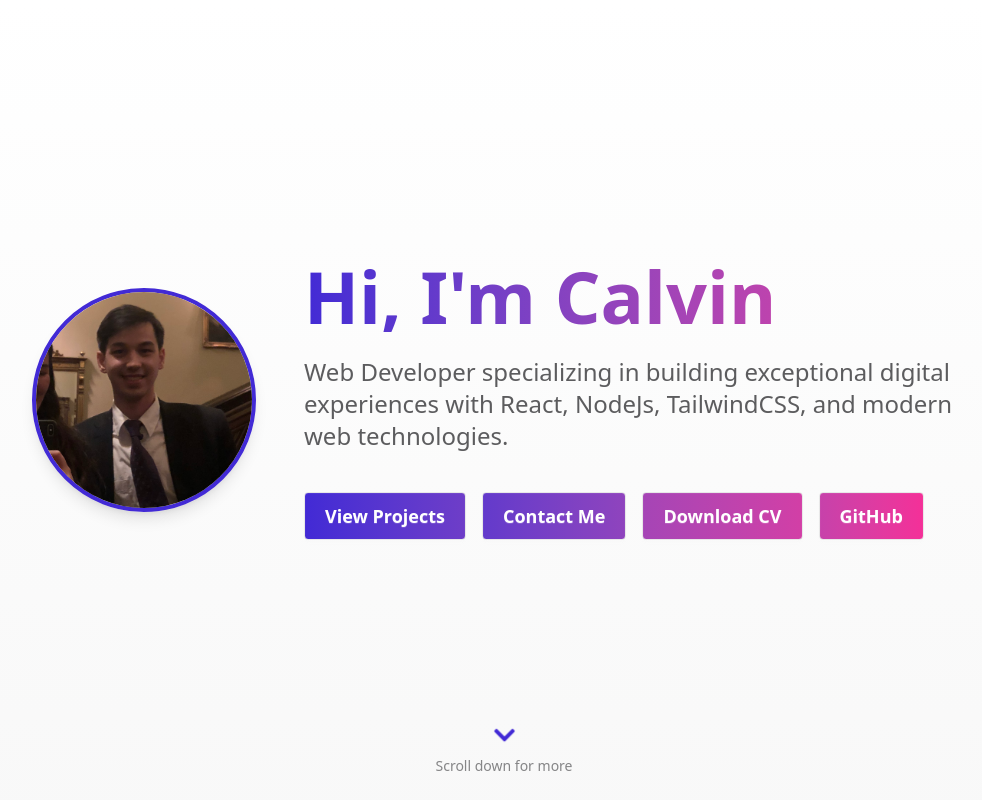
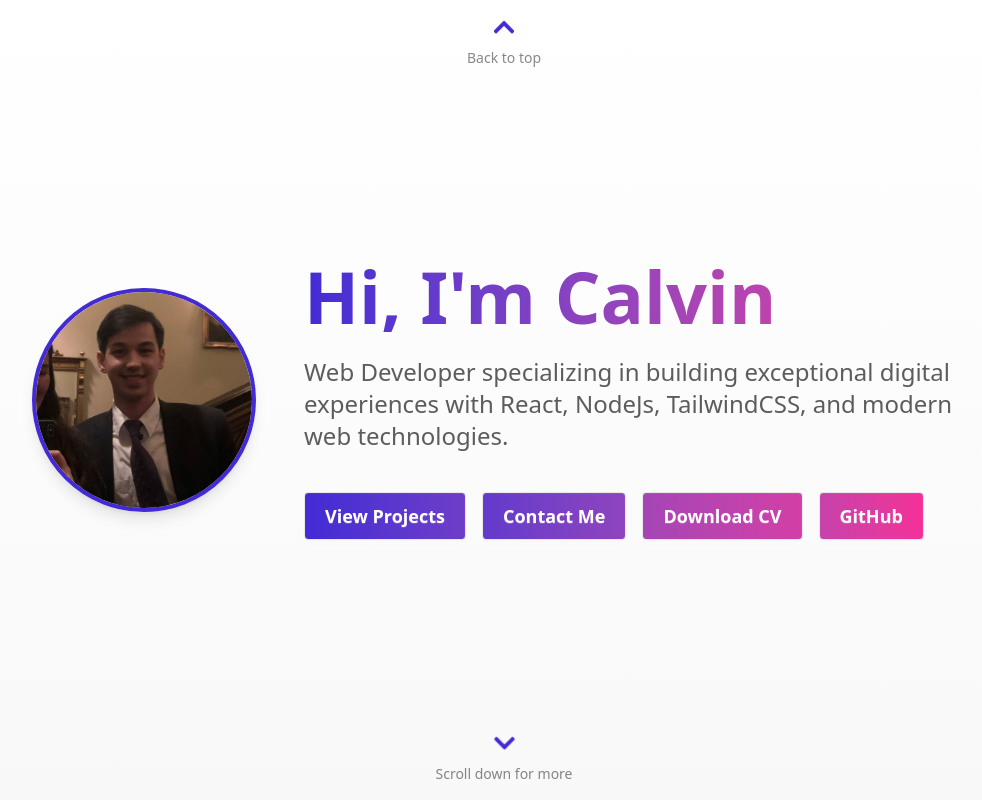
Before and after one commit to CalvinCode123/calvin-portfolio, a React (Vite) app: page / in a window 1280 px wide. Shown: the whole page, without its empty margins (136-1118 px from the left). Built offline with nearby package versions, Linux system fonts and the light colour scheme.

Commit message:
changing min-height of section to fix scroll snap bug

```diff
--- a/src/App.css
+++ b/src/App.css
@@ -6,3 +6,22 @@
 section {
 	min-height: 100svh;
 }
+
+.scroll-indicator {
+	/* pin to viewport so it isn't clipped by section layout changes */
+	position: fixed;
+	left: 50%;
+	transform: translateX(-50%);
+	/* push it above the bottom safe area (fallback 0px) */
+	bottom: calc(1rem + env(safe-area-inset-bottom, 0px));
+	z-index: 50;
+}
+
+/* if your indicator sits at the top instead, use this */
+.scroll-indicator--top {
+	position: fixed;
+	left: 50%;
+	transform: translateX(-50%);
+	top: calc(1rem + env(safe-area-inset-top, 0px));
+	z-index: 50;
+}
--- a/src/components/ScrollIndicator.tsx
+++ b/src/components/ScrollIndicator.tsx
@@ -39,16 +39,16 @@ const ScrollIndicator: React.FC<ScrollIndicatorProps> = ({
 	return (
 		<div
 			style={{
-				position: "absolute", // changed from fixed
+				position: "fixed",
 				left: "50%",
 				transform: "translateX(-50%)",
 				bottom: isDown
-					? `calc(env(safe-area-inset-bottom, 0px) + ${bottomOffset + 24}px)`
+					? `calc(env(safe-area-inset-bottom, 0px) + ${bottomOffset}px + 1rem)`
 					: undefined,
-				top: !isDown ? "24px" : undefined,
-				zIndex: 20,
+				top: !isDown ? `calc(env(safe-area-inset-top, 0px) + 1rem)` : undefined,
+				zIndex: 50,
 			}}
-			className="flex flex-col items-center gap-2"
+			className="scroll-indicator flex flex-col items-center gap-2"
 		>
 			{href ? (
 				<a href={href}>
```
